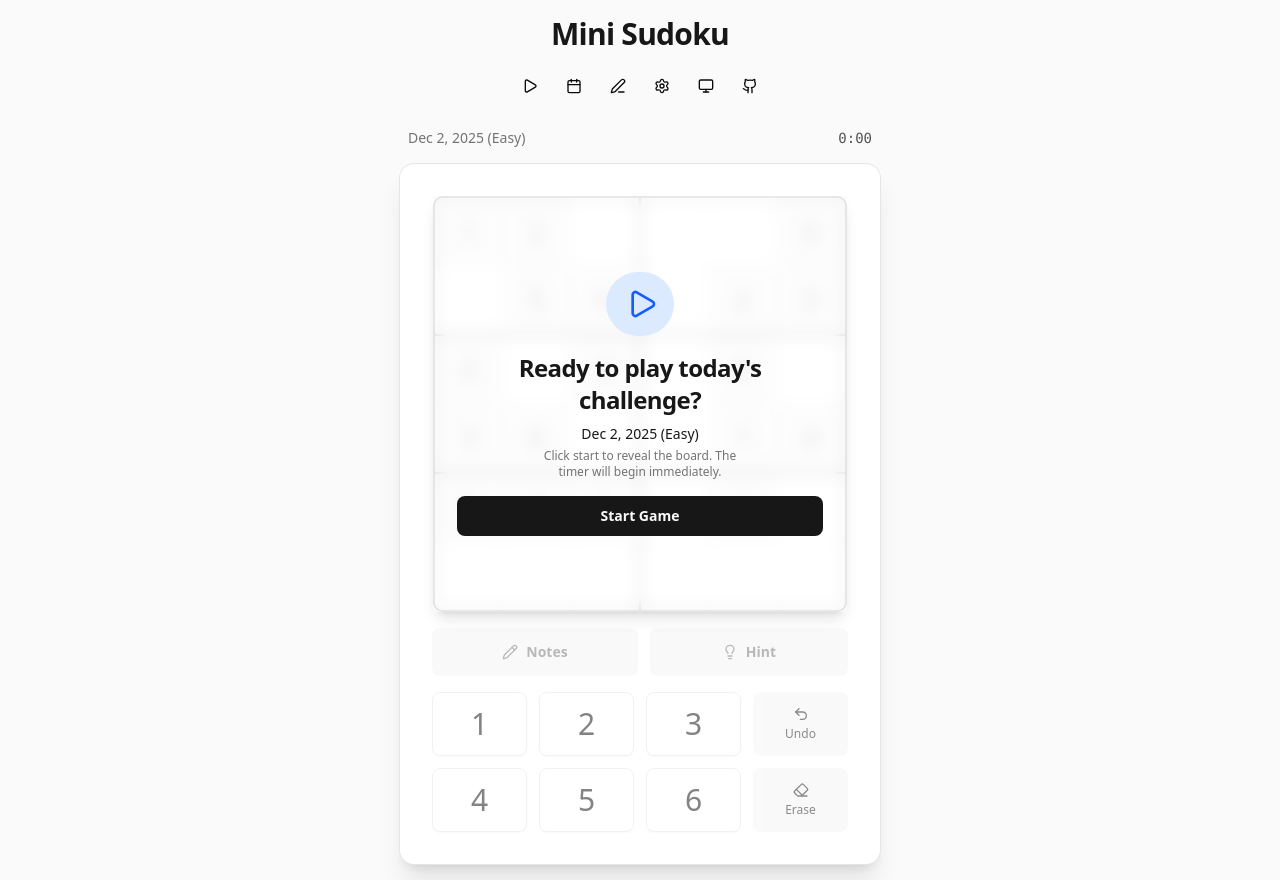
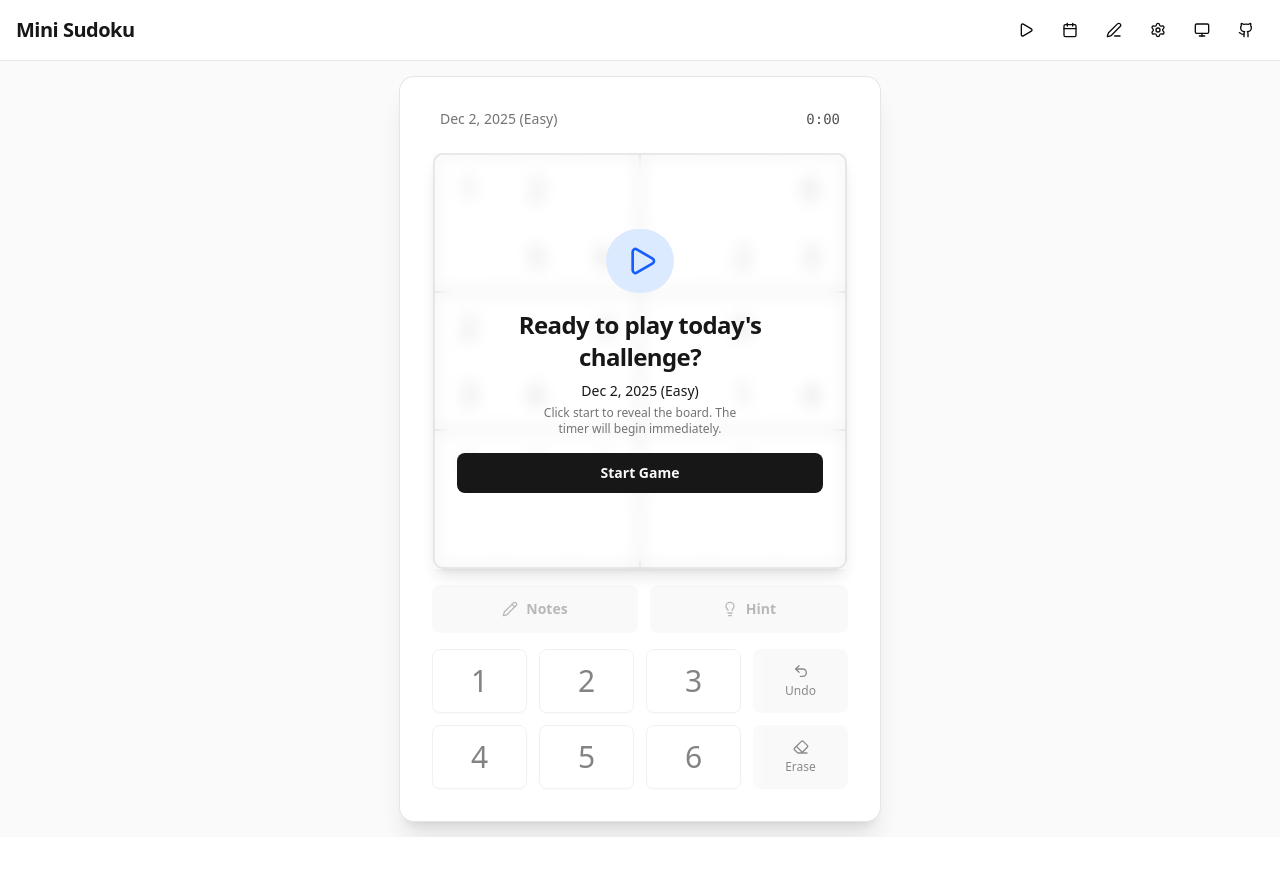
Before and after one commit to kannansuresh/mini-sudoku, a React (Vite) app: page / in a window 1280 px wide. After the commit the page ends 837 px from the top, so only its background shows below. Built offline with nearby package versions, Linux system fonts and the light colour scheme.

Commit message:
Refactor GameHeader into NavBar and GameInfo components

```diff
--- a/src/App.tsx
+++ b/src/App.tsx
@@ -3,7 +3,8 @@ import { useGameStore } from "@/store/gameStore";
 import { SudokuGrid } from "@/components/SudokuGrid";
 import { Keyboard } from "@/components/Keyboard";
 import { Controls } from "@/components/Controls";
-import { GameHeader } from "@/components/GameHeader";
+import { NavBar } from "@/components/NavBar";
+import { GameInfo } from "@/components/GameInfo";
 import { isValid } from "@/lib/sudoku";
 import confetti from "canvas-confetti";
 import { ThemeProvider, useTheme } from "@/components/theme-provider";
@@ -122,11 +123,11 @@ function GameContent() {
   }, [status]);
 
   return (
-    <div className="flex min-h-dvh w-full items-center justify-center bg-neutral-50 dark:bg-neutral-950">
-      <div className="w-fit p-2 sm:p-4">
-        <GameHeader />
-
+    <div className="flex min-h-dvh w-full flex-col bg-neutral-50 dark:bg-neutral-950">
+      <NavBar />
+      <div className="flex flex-1 items-center justify-center p-2 sm:p-4">
         <main className="relative flex w-fit flex-col items-center gap-4 rounded-xl bg-white p-3 shadow-xl ring-1 ring-neutral-200 dark:bg-neutral-900 dark:ring-neutral-800 sm:p-8">
+          <GameInfo />
           <div className="relative z-10">
             <SudokuGrid />
           </div>
--- /dev/null
+++ b/src/components/GameInfo.tsx
@@ -0,0 +1,45 @@
+import { useGameStore } from "@/store/gameStore";
+import { useEffect } from "react";
+
+export function GameInfo() {
+  const { timer, settings, tickTimer, status, difficulty, dailyDate } = useGameStore();
+
+  useEffect(() => {
+    const interval = setInterval(() => {
+      tickTimer();
+    }, 1000);
+    return () => clearInterval(interval);
+  }, [tickTimer]);
+
+  const formatTime = (seconds: number) => {
+    const mins = Math.floor(seconds / 60);
+    const secs = seconds % 60;
+    return `${mins}:${secs.toString().padStart(2, '0')}`;
+  };
+
+  if (status === 'creating') return null;
+
+  return (
+    <div className="flex w-full items-center justify-between px-2 mb-2">
+      <div className="text-sm font-medium text-neutral-500 dark:text-neutral-400">
+        {status === 'In Progress' || status === 'Not Started' || status === 'Completed' ? (
+          dailyDate ? (
+            <span>
+              {new Date(dailyDate).toLocaleDateString(undefined, { month: 'short', day: 'numeric', year: 'numeric' })} ({difficulty})
+            </span>
+          ) : (
+            difficulty
+          )
+        ) : (
+          'Select a game'
+        )}
+      </div>
+
+      {settings.showTimer && (
+        <div className="font-mono text-sm font-medium tabular-nums text-neutral-600 dark:text-neutral-400">
+          {formatTime(timer)}
+        </div>
+      )}
+    </div>
+  );
+}
--- a/src/components/GameHeader.tsx
+++ b/src/components/NavBar.tsx
@@ -1,5 +1,5 @@
 import { useGameStore } from "@/store/gameStore";
-import { useEffect } from "react";
+import { useEffect, useState } from "react";
 import { SettingsModal } from "./SettingsModal";
 import { ModeToggle } from "./mode-toggle";
 import { Button } from "@/components/ui/button";
@@ -23,7 +23,6 @@ import {
   AlertDialogHeader,
   AlertDialogTitle,
 } from "@/components/ui/alert-dialog";
-import { useState } from "react";
 
 import {
   Tooltip,
@@ -38,22 +37,14 @@ import {
   PopoverTrigger,
 } from "@/components/ui/popover";
 
-export function GameHeader() {
-  const { timer, settings, tickTimer, startGame, status, difficulty, hasMadeMoves, dailyDate, dailyHistory, loadDailyHistory } = useGameStore();
+export function NavBar() {
+  const { startGame, status, hasMadeMoves, dailyDate, dailyHistory, loadDailyHistory } = useGameStore();
   const [pendingAction, setPendingAction] = useState<{ action: () => void, message: string, title: string } | null>(null);
+  const [isCalendarOpen, setIsCalendarOpen] = useState(false);
 
   useEffect(() => {
-    const interval = setInterval(() => {
-      tickTimer();
-    }, 1000);
-    return () => clearInterval(interval);
-  }, [tickTimer]);
-
-  const formatTime = (seconds: number) => {
-    const mins = Math.floor(seconds / 60);
-    const secs = seconds % 60;
-    return `${mins}:${secs.toString().padStart(2, '0')}`;
-  };
+    loadDailyHistory();
+  }, [loadDailyHistory]);
 
   const handleNewGame = (action: () => void, title: string, message: string) => {
     // Only ask for confirmation if game is in progress AND moves have been made
@@ -71,12 +62,6 @@ export function GameHeader() {
     }
   };
 
-  const [isCalendarOpen, setIsCalendarOpen] = useState(false);
-
-  useEffect(() => {
-    loadDailyHistory();
-  }, [loadDailyHistory]);
-
   const getTodayStatus = () => {
     const today = new Date();
     const todaySession = dailyHistory.find(s => {
@@ -92,16 +77,14 @@ export function GameHeader() {
   const todayStatus = getTodayStatus();
 
   return (
-    <header className="flex w-full flex-col gap-4 mb-4">
-      {/* Title Row */}
-      <div className="flex w-full justify-center">
-        <h1 className="text-3xl font-bold tracking-tight text-neutral-900 dark:text-white">
+    <nav className="flex w-full items-center justify-between border-b border-neutral-200 bg-white px-4 py-3 dark:border-neutral-800 dark:bg-neutral-950">
+      <div className="flex items-center gap-2">
+        <h1 className="text-xl font-bold tracking-tight text-neutral-900 dark:text-white">
           Mini Sudoku
         </h1>
       </div>
 
-      {/* Controls Row */}
-      <div className="flex w-full items-center justify-center gap-2">
+      <div className="flex items-center gap-1 sm:gap-2">
         <TooltipProvider>
           <DropdownMenu>
             <Tooltip>
@@ -149,7 +132,7 @@ export function GameHeader() {
                 <p>Daily Challenge</p>
               </TooltipContent>
             </Tooltip>
-            <PopoverContent className="w-auto p-0" align="start">
+            <PopoverContent className="w-auto p-0" align="end">
               <CalendarComponent
                 mode="single"
                 selected={dailyDate ? new Date(dailyDate) : new Date()}
@@ -244,8 +227,6 @@ export function GameHeader() {
             </TooltipContent>
           </Tooltip>
 
-
-
           <SettingsModal />
           <ModeToggle />
 
@@ -264,31 +245,6 @@ export function GameHeader() {
         </TooltipProvider>
       </div>
 
-      {/* Info Row (Difficulty & Timer) */}
-      {status !== 'creating' && (
-        <div className="flex w-full items-center justify-between px-2 mt-2">
-          <div className="text-sm font-medium text-neutral-500 dark:text-neutral-400">
-            {status === 'In Progress' || status === 'Not Started' || status === 'Completed' ? (
-              dailyDate ? (
-                <span>
-                  {new Date(dailyDate).toLocaleDateString(undefined, { month: 'short', day: 'numeric', year: 'numeric' })} ({difficulty})
-                </span>
-              ) : (
-                difficulty
-              )
-            ) : (
-              'Select a game'
-            )}
-          </div>
-
-          {settings.showTimer && (
-            <div className="font-mono text-sm font-medium tabular-nums text-neutral-600 dark:text-neutral-400">
-              {formatTime(timer)}
-            </div>
-          )}
-        </div>
-      )}
-
       <AlertDialog open={!!pendingAction} onOpenChange={(open) => !open && setPendingAction(null)}>
         <AlertDialogContent>
           <AlertDialogHeader>
@@ -303,6 +259,6 @@ export function GameHeader() {
           </AlertDialogFooter>
         </AlertDialogContent>
       </AlertDialog>
-    </header>
+    </nav>
   );
 }
```
